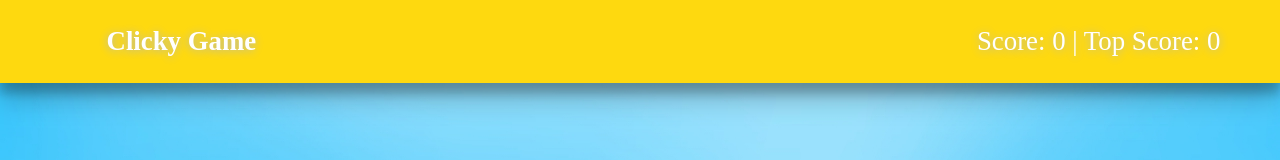
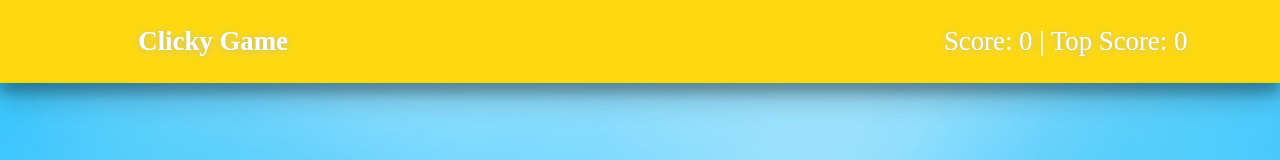
Before and after one commit to tbopp/ClickyGame, a React (Create React App) app: page / in a window 1280 px wide. Shown: the top 160 px of the page. Built offline with nearby package versions, Linux system fonts and the light colour scheme.

Commit message:
fixing headliner css.

```diff
--- a/src/components/Nav/Nav.css
+++ b/src/components/Nav/Nav.css
@@ -28,7 +28,6 @@
 
 .headliner {
     text-align: center;
-    margin-left: 15%;
     color: #fff
 }
 
```
